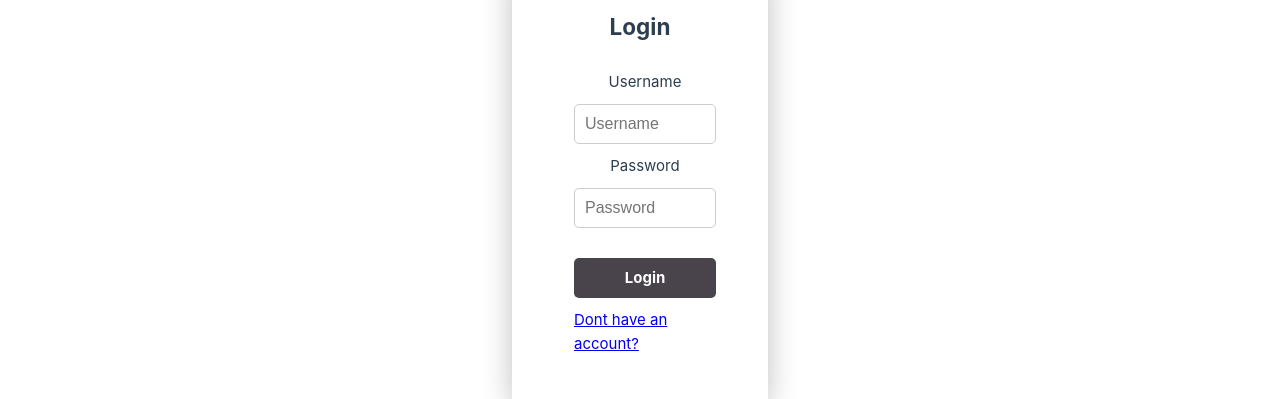
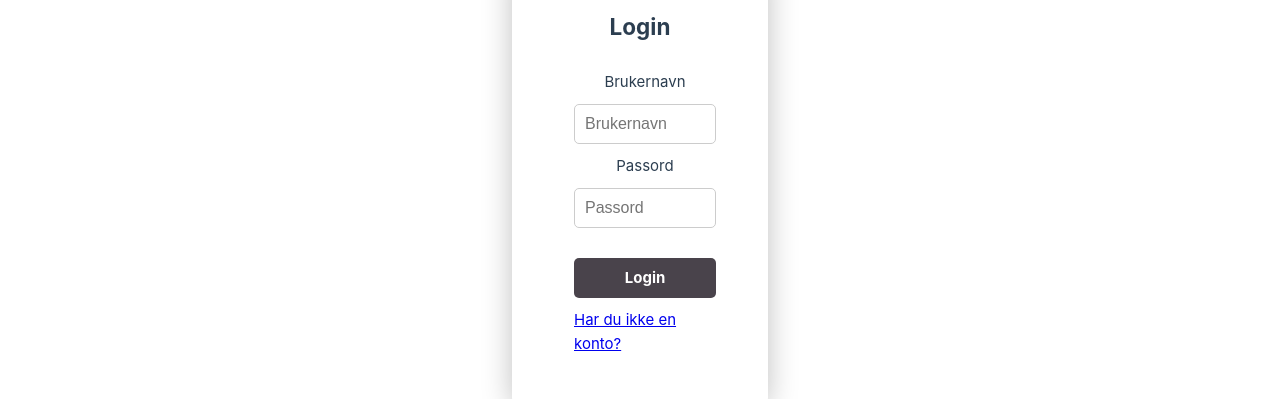
Before and after one commit to TrymNOHG/Quibble, a Vue app in the folder frontend/: page /login in a window 1280 px wide. Shown: the part 222-621 px from the top of the page. Built offline with nearby package versions, Linux system fonts and the light colour scheme.

Commit message:
feat: login comp fixed

```diff
--- a/frontend/package.json
+++ b/frontend/package.json
@@ -17,7 +17,7 @@
     "@fortawesome/free-solid-svg-icons": "^6.5.1",
     "@fortawesome/vue-fontawesome": "^3.0.6",
     "axios": "^1.6.8",
-    "fileupload": "^1.0.0",
+    "fileupload": "^0.2.2",
     "pinia": "^2.1.7",
     "pinia-plugin-persistedstate": "^3.2.1",
     "primevue": "^3.50.0",
--- a/frontend/src/components/create_quiz/quiz_create_question.vue
+++ b/frontend/src/components/create_quiz/quiz_create_question.vue
@@ -35,7 +35,7 @@
             <button class="createdit" @click="createQuestion()">{{ $t('new_question.create_button') }}</button>
           </div>
           <div v-else-if="editQuestion" class="popdiv">
-            <button class="createdit" @click="addEdit()">Edit</button>
+            <button class="createdit" @click="addEdit()">{{ $t('new_question.edit_button') }}</button>
           </div>
           <button class="popbtn" @click="cancelCreate">{{ $t('new_question.cancel_button') }}</button>
         </div>
--- a/frontend/src/components/login_comp.vue
+++ b/frontend/src/components/login_comp.vue
@@ -1,9 +1,9 @@
 <template>
   <div class="submit_form">
-    <h2>Login</h2>
+    <h2>{{ $t('titles.LOGIN') }}</h2>
     <form @submit.prevent="submit" :class="{ 'has-errors': has_err }">
       <div class="input_fields">
-        <label for="username">Username</label>
+        <label for="username">{{ $t('placeholders.USERNAME') }}</label>
         <input
             type="text"
             required
@@ -12,13 +12,13 @@
             class="input-field"
             aria-labelledby="usernameLabel"
             :class="{ 'error': errors && errors['username'] }"
-            placeholder="Username"
+            :placeholder="$t('placeholders.USERNAME')"
         />
         <div v-if="errors && errors['username']" class="error-message">
           {{ errors["username"] }}
         </div>
 
-        <label for="password">Password</label>
+        <label for="password">{{ $t('placeholders.PASSWORD') }}</label>
         <input
             type="password"
             required
@@ -27,7 +27,7 @@
             class="input-field"
             aria-labelledby="passwordLabel"
             :class="{ 'error': errors && errors['password'] }"
-            placeholder="Password"
+            :placeholder="$t('placeholders.PASSWORD')"
         />
         <div v-if="errors && errors['password']" class="error-message">
           {{ errors["password"] }}
@@ -36,10 +36,10 @@
         <basic_button
             class="submit_button"
             @click="submit"
-            :button_text="'Login'"
+            :button_text="$t('buttons.LOGIN')"
         />
         <h4>
-          <router-link to="/register">Dont have an account?</router-link>
+          <router-link to="/register">{{ $t('login_register_text.NO_ACCOUNT_MESSAGE') }}</router-link>
         </h4>
       </div>
     </form>
@@ -55,6 +55,8 @@ import router from "@/router";
 import { loginUser } from "@/services/UserService";
 import { RouterLink } from 'vue-router'
 import Basic_button from "@/components/BasicComponents/basic_button.vue";
+import {useI18n} from "vue-i18n";
+import i18n from "@/lang/i18n.js";
 
 export default {
   components: {
@@ -65,11 +67,13 @@ export default {
   setup() {
     const store = useUserStore();
     const submitMessage = ref("");
+    const { t } = useI18n();
 
     const validationSchema = yup.object({
-      username: yup.string().required("Username is required"),
-      password: yup.string().required("Password is required").min(8, "Password must be at least 8 characters"),
+      username: yup.string().required(t("error_messages.USERNAME_REQUIRED")),
+      password: yup.string().required(t("error_messages.PASSWORD_REQUIRED")).min(8, "Password must be at least 8 characters"),
     });
+
 
     const { handleSubmit, errors, setFieldTouched, setFieldValue } = useForm({
       validationSchema,
@@ -114,6 +118,7 @@ export default {
 
     return {
       username,
+      t,
       password,
       errors,
       submit,
--- a/frontend/src/lang/english.json
+++ b/frontend/src/lang/english.json
@@ -3,7 +3,8 @@
     "REGISTER": "Register",
     "AUTHORS": "Authors",
     "ADD_NEW_AUTHOR": "Add New Author",
-    "QUESTION_LIST": "Question List"
+    "QUESTION_LIST": "Question List",
+    "LOGIN": "Login"
   },
   "placeholders": {
     "EMAIL": "Email",
@@ -85,6 +86,7 @@
     "false_option": "False",
     "create_button": "Create",
     "cancel_button": "Cancel",
-    "create_quiz_button": "Create Quiz"
+    "create_quiz_button": "Create Quiz",
+    "edit_button": "Edit"
   }
 }
--- a/frontend/src/lang/norwegian.json
+++ b/frontend/src/lang/norwegian.json
@@ -3,7 +3,8 @@
     "REGISTER": "Registrer",
     "AUTHORS": "Forfattere",
     "ADD_NEW_AUTHOR": "Legg til ny forfatter",
-    "QUESTION_LIST": "Spørsmålsliste"
+    "QUESTION_LIST": "Spørsmålsliste",
+    "LOGIN": "Login"
   },
   "placeholders": {
     "EMAIL": "Email",
@@ -83,6 +84,7 @@
     "false_option": "Usant",
     "create_button": "Opprett",
     "cancel_button": "Avbryt",
-    "create_quiz_button": "Opprett Quiz"
+    "create_quiz_button": "Opprett Quiz",
+    "edit_button": "Endre"
   }
 }
```
Also changed, not shown: 1 other file (tests, documents, lock files or other folders).
